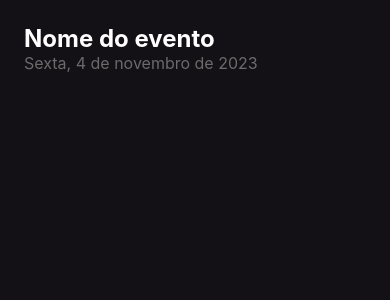
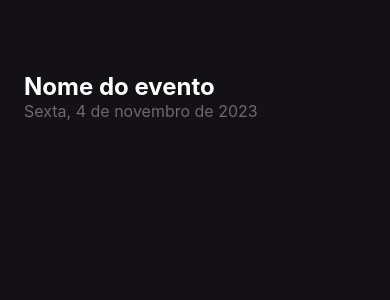
Before and after one commit to manoelvieira0/taskapp, a React Native app: screen / in a window 390 px wide. Shown: the top 300 px of the page. Built offline with nearby package versions, Linux system fonts and the light colour scheme.

Commit message:
Utilizando styleSheet

```diff
--- a/App.tsx
+++ b/App.tsx
@@ -1,25 +1,31 @@
-import { Text, View } from "react-native";
+import { Text, View, StyleSheet } from "react-native";
 
 export default function App() {
   return (
-    <View style={{
-      flex: 1,
-      backgroundColor: "#131016",
-      padding: 24
-    }}>
-      <Text style={{
-        color: "#FFF",
-        fontSize: 24,
-        fontWeight: "bold"
-      }}>
+    <View style={styles.container}>
+      <Text style={styles.eventName}>
         Nome do evento
       </Text>
-      <Text style={{
-        color: "#6b6b6b",
-        fontSize: 16
-      }}>
+      <Text style={styles.eventDate}>
         Sexta, 4 de novembro de 2023
       </Text>
     </View>
   );
 }
+
+const styles = StyleSheet.create({
+  container: {
+    flex: 1,
+    backgroundColor: "#131016",
+    padding: 24
+  },
+  eventName: {
+    color: "#FFF",
+    fontSize: 24,
+    fontWeight: "bold",
+    marginTop: 48
+  }, eventDate: {
+    color: "#6b6b6b",
+    fontSize: 16
+  }
+});
```
